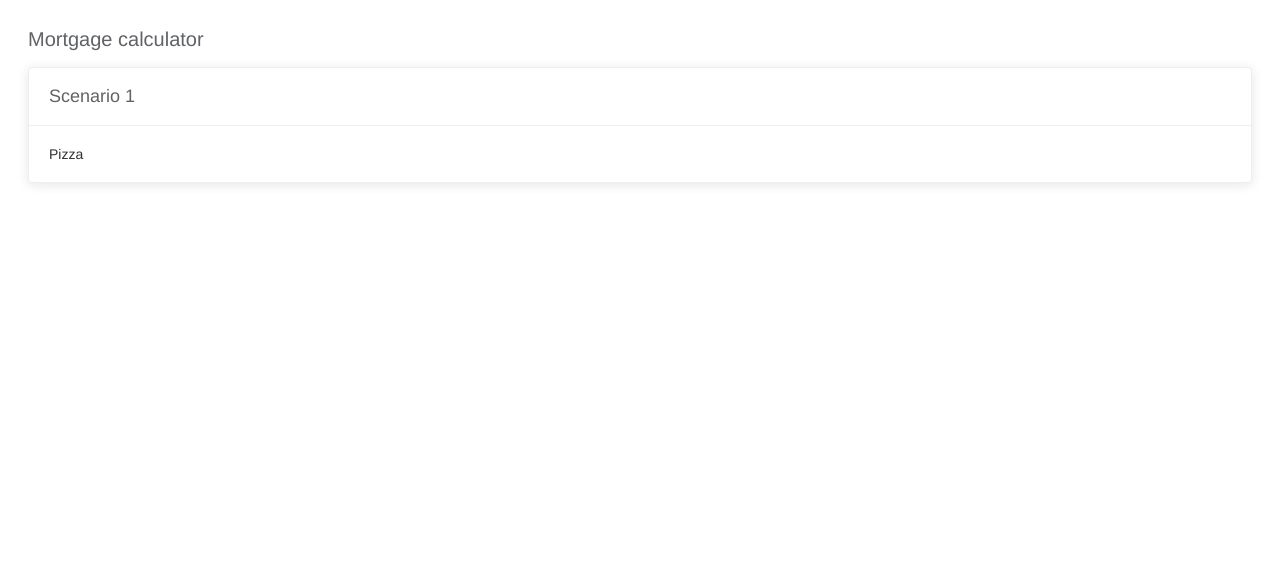
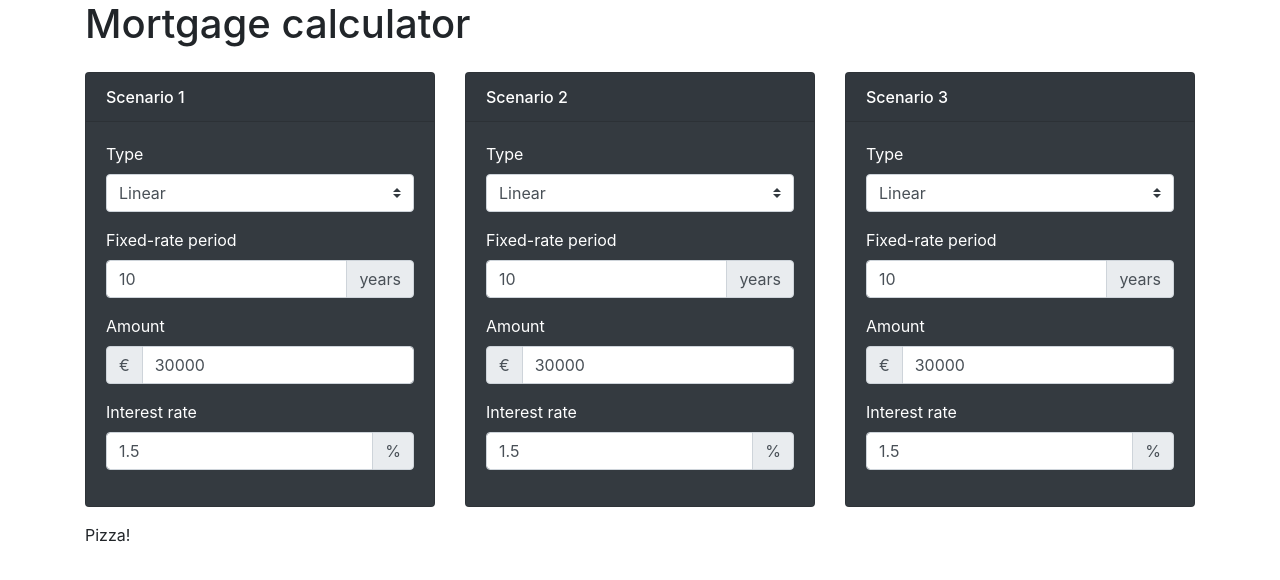
Before and after one commit to timseverien/mortgage-calculator, a Nuxt app: page / in a window 1280 px wide. Shown: the top 580 px of the page. Built offline with nearby package versions, Linux system fonts and the light colour scheme.

Commit message:
Add scenario setting cards

```diff
--- a/assets/main.css
+++ b/assets/main.css
@@ -1,3 +1,3 @@
-.el-row {
-  margin-bottom: 1rem;
+.el-row + .el-row {
+  margin-top: 1rem;
 }
--- /dev/null
+++ b/components/CostsOverTimeChart.vue
@@ -0,0 +1,25 @@
+<template>
+  <div>Pizza!</div>
+</template>
+
+<script>
+/* global echarts */
+
+export default {
+  data() {
+    return {
+      chartOptions: {
+        title: {
+          text: 'Hello',
+        },
+      },
+    }
+  },
+
+  mounted() {
+    if (!this.$isServer) {
+      console.log(echarts)
+    }
+  },
+}
+</script>
--- a/components/Logo.vue
+++ /dev/null
@@ -1,29 +0,0 @@
-<template>
-  <svg class="NuxtLogo" width="245" height="180" viewBox="0 0 452 342" xmlns="http://www.w3.org/2000/svg">
-    <path
-      d="M139 330l-1-2c-2-4-2-8-1-13H29L189 31l67 121 22-16-67-121c-1-2-9-14-22-14-6 0-15 2-22 15L5 303c-1 3-8 16-2 27 4 6 10 12 24 12h136c-14 0-21-6-24-12z"
-      fill="#00C58E"
-    />
-    <path
-      d="M447 304L317 70c-2-2-9-15-22-15-6 0-15 3-22 15l-17 28v54l39-67 129 230h-49a23 23 0 0 1-2 14l-1 1c-6 11-21 12-23 12h76c3 0 17-1 24-12 3-5 5-14-2-26z"
-      fill="#108775"
-    />
-    <path
-      d="M376 330v-1l1-2c1-4 2-8 1-12l-4-12-102-178-15-27h-1l-15 27-102 178-4 12a24 24 0 0 0 2 15c4 6 10 12 24 12h190c3 0 18-1 25-12zM256 152l93 163H163l93-163z"
-      fill="#2F495E"
-    />
-  </svg>
-</template>
-
-<style>
-.NuxtLogo {
-  animation: 1s appear;
-  margin: auto;
-}
-
-@keyframes appear {
-  0% {
-    opacity: 0;
-  }
-}
-</style>
--- /dev/null
+++ b/components/ScenarioSettingsCard.vue
@@ -0,0 +1,140 @@
+<template>
+  <b-card bg-variant="dark" text-variant="white">
+    <template #header>
+      <h2 class="scenario-settings-card__header">{{ name }}</h2>
+    </template>
+
+    <b-form>
+      <b-form-group :label-for="`scenario-${_uid}-type`" label="Type">
+        <b-form-select v-model="typeModel" :options="typeOptions" />
+      </b-form-group>
+      <b-form-group
+        :label-for="`scenario-${_uid}-fixed-rate-period`"
+        label="Fixed-rate period"
+      >
+        <b-input-group append="years">
+          <b-form-input
+            :id="`scenario-${_uid}-fixed-rate-period`"
+            v-model="fixedRatePeriodModel"
+            max="30"
+            min="0"
+            type="number"
+            step="1"
+          />
+        </b-input-group>
+      </b-form-group>
+      <b-form-group :label-for="`scenario-${_uid}-amount`" label="Amount">
+        <b-input-group prepend="€">
+          <b-form-input
+            :id="`scenario-${_uid}-amount`"
+            v-model="amountModel"
+            min="1"
+            step="1"
+            type="number"
+          />
+        </b-input-group>
+      </b-form-group>
+      <b-form-group
+        :label-for="`scenario-${_uid}-interest-rate`"
+        label="Interest rate"
+      >
+        <b-input-group append="%">
+          <b-form-input
+            :id="`scenario-${_uid}-interest-rate`"
+            v-model="interestRateModel"
+            max="100"
+            min="0"
+            step="0.01"
+            type="number"
+          />
+        </b-input-group>
+      </b-form-group>
+    </b-form>
+  </b-card>
+</template>
+
+<script>
+export default {
+  props: {
+    amount: {
+      default: 0,
+      type: Number,
+    },
+
+    fixedRatePeriod: {
+      required: true,
+      type: Number,
+    },
+
+    interestRate: {
+      required: true,
+      type: Number,
+    },
+
+    name: {
+      required: true,
+      type: String,
+    },
+
+    type: {
+      default: 'linear',
+      type: String,
+    },
+  },
+
+  data() {
+    return {
+      typeOptions: [
+        { value: 'annuity', text: 'Annuity' },
+        { value: 'linear', text: 'Linear' },
+      ],
+    }
+  },
+
+  computed: {
+    amountModel: {
+      get() {
+        return this.amount.toString()
+      },
+      set(value) {
+        this.$emit('change:amount', Number.parseInt(value))
+      },
+    },
+
+    fixedRatePeriodModel: {
+      get() {
+        return this.fixedRatePeriod.toString()
+      },
+      set(value) {
+        this.$emit('change:fixedRatePeriod', Number.parseInt(value))
+      },
+    },
+
+    interestRateModel: {
+      get() {
+        return this.interestRate.toString()
+      },
+      set(value) {
+        this.$emit('change:interestRate', Number.parseFloat(value))
+      },
+    },
+
+    typeModel: {
+      get() {
+        return this.type.toString()
+      },
+      set(value) {
+        this.$emit('change:type', value)
+      },
+    },
+  },
+}
+</script>
+
+<style scoped>
+.scenario-settings-card__header {
+  margin: 0;
+  font-size: inherit;
+  line-height: inherit;
+}
+</style>
--- a/nuxt.config.js
+++ b/nuxt.config.js
@@ -6,47 +6,45 @@ export default {
   head: {
     title: 'Mortgage calculator',
     htmlAttrs: {
-      lang: 'en'
+      lang: 'en',
     },
     meta: [
       { charset: 'utf-8' },
       { name: 'viewport', content: 'width=device-width, initial-scale=1' },
-      { hid: 'description', name: 'description', content: '' }
+      { hid: 'description', name: 'description', content: '' },
     ],
-    link: [
-      { rel: 'icon', type: 'image/x-icon', href: '/favicon.ico' }
-    ]
+    link: [{ rel: 'icon', type: 'image/x-icon', href: '/favicon.ico' }],
+    script: [
+      {
+        hid: 'echarts',
+        src: 'https://unpkg.com/echarts@5.0.2/dist/echarts.js',
+      },
+    ],
   },
 
   // Global CSS: https://go.nuxtjs.dev/config-css
-  css: [
-    'element-ui/lib/theme-chalk/reset.css',
-    'element-ui/lib/theme-chalk/index.css',
-    '@/assets/main.css'
-  ],
+  css: [],
 
   // Plugins to run before rendering page: https://go.nuxtjs.dev/config-plugins
-  plugins: [
-    '@/plugins/element-ui'
-  ],
+  plugins: [],
 
   // Auto import components: https://go.nuxtjs.dev/config-components
   components: true,
 
   // Modules for dev and build (recommended): https://go.nuxtjs.dev/config-modules
   buildModules: [
+    // https://go.nuxtjs.dev/eslint
+    '@nuxtjs/eslint-module',
+    // https://go.nuxtjs.dev/stylelint
+    '@nuxtjs/stylelint-module',
   ],
 
   // Modules: https://go.nuxtjs.dev/config-modules
   modules: [
+    // https://go.nuxtjs.dev/bootstrap
+    'bootstrap-vue/nuxt',
   ],
 
   // Build Configuration: https://go.nuxtjs.dev/config-build
-  build: {
-    transpile: [/^element-ui/],
-  },
-
-  server: {
-    port: 8989,
-  }
+  build: {},
 }
--- a/pages/index.vue
+++ b/pages/index.vue
@@ -1,21 +1,71 @@
 <template>
-  <el-container>
-    <el-main>
-      <el-row>
-        <el-col :span="24">
-          <h1>Mortgage calculator</h1>
-        </el-col>
-      </el-row>
+  <b-container>
+    <b-row class="section">
+      <b-col>
+        <h1>Mortgage calculator</h1>
+      </b-col>
+    </b-row>
 
-      <el-row>
-        <el-card>
-          <div slot="header">
-            <h2>Scenario 1</h2>
-          </div>
+    <b-row class="section">
+      <b-col>
+        <b-card-group deck>
+          <ScenarioSettingsCard
+            v-for="scenario in scenarios"
+            v-bind="scenario"
+            :key="scenario.key"
+            :name="scenario.name"
+            @change:amount="handleScenarioChange(scenario, 'amount', $event)"
+            @change:fixedRatePeriod="
+              handleScenarioChange(scenario, 'fixedRatePeriod', $event)
+            "
+            @change:interestRate="
+              handleScenarioChange(scenario, 'interestRate', $event)
+            "
+          />
+        </b-card-group>
+      </b-col>
+    </b-row>
 
-          Pizza
-        </el-card>
-      </el-row>
-    </el-main>
-  </el-container>
+    <b-row class="section">
+      <b-col>
+        <CostsOverTimeChart />
+      </b-col>
+    </b-row>
+  </b-container>
 </template>
+
+<script>
+export default {
+  data() {
+    return {
+      scenarios: [
+        this.createScenario(0),
+        this.createScenario(1),
+        this.createScenario(2),
+      ],
+    }
+  },
+
+  methods: {
+    createScenario(index) {
+      return {
+        key: `scenario-${index}`,
+        name: `Scenario ${index + 1}`,
+        amount: 30000,
+        fixedRatePeriod: 10,
+        interestRate: 1.5,
+      }
+    },
+
+    handleScenarioChange(scenario, key, value) {
+      scenario[key] = value
+    },
+  },
+}
+</script>
+
+<style scoped>
+.section {
+  margin-bottom: 1rem;
+}
+</style>
--- a/plugins/element-ui.js
+++ /dev/null
@@ -1,5 +0,0 @@
-import Vue from 'vue'
-import Element from 'element-ui'
-import locale from 'element-ui/lib/locale/lang/en'
-
-Vue.use(Element, { locale })
--- /dev/null
+++ b/stylelint.config.js
@@ -0,0 +1,6 @@
+module.exports = {
+  extends: ['stylelint-config-standard', 'stylelint-config-prettier'],
+  // add your custom config here
+  // https://stylelint.io/user-guide/configuration
+  rules: {},
+}
```
Also changed, not shown: package.json (+22 -4 lines), .eslintrc.js (added), 1 other file (tests, documents, lock files or other folders).
